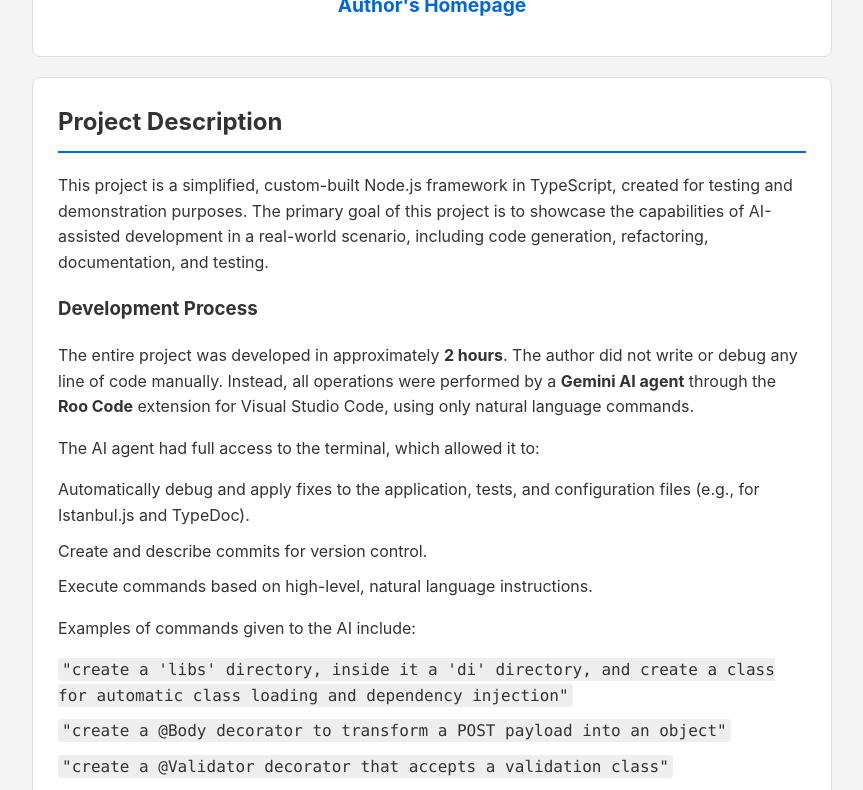
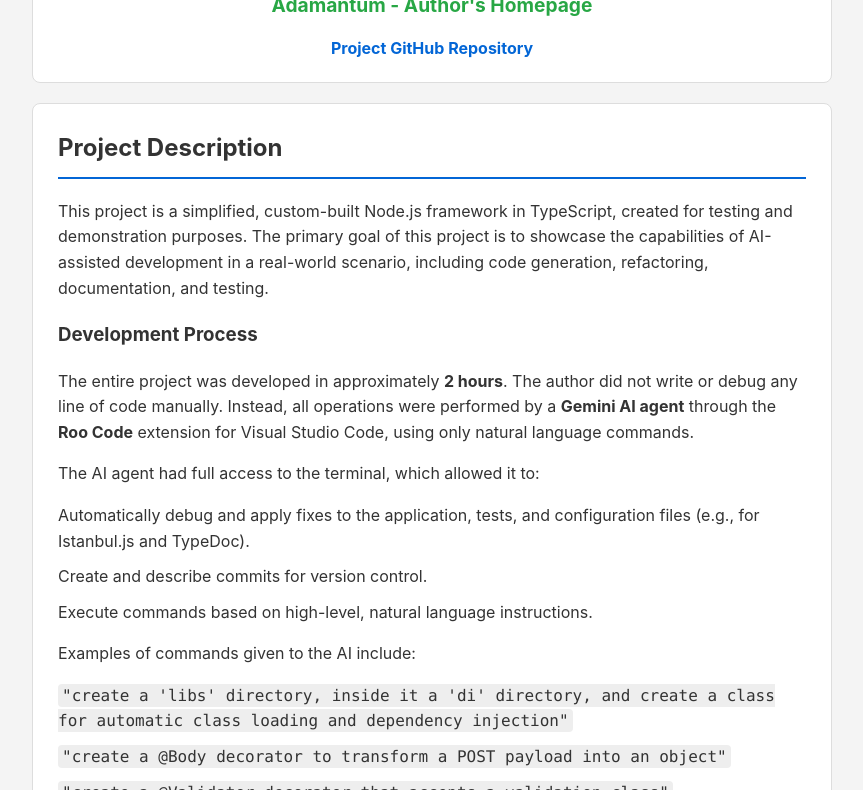
Before and after one commit to ajambor91/NodeAIFramework, a website: page docs/index.html in a window 1280 px wide. Shown: the part 102-892 px from the top of the page, without its empty margins (208-1071 px from the left). Drawn offline with Linux system fonts and the light colour scheme.

Commit message:
Docs: Update index.html with author and repo links

```diff
--- a/docs/index.html
+++ b/docs/index.html
@@ -31,6 +31,7 @@
             margin-bottom: 15px;
             font-size: 1.2em;
             font-weight: bold;
+            color: #28a745; /* A nice, gentle green */
         }
         .container {
             background-color: #fff;
@@ -77,7 +78,8 @@
 <body>
     <header>
         <h1>NodeAIFramework Project</h1>
-        <a href="https://adamantum.site/" target="_blank" class="author-link">Author's Homepage</a>
+        <a href="https://adamantum.site/" target="_blank" class="author-link">Adamantum - Author's Homepage</a>
+        <a href="https://github.com/ajambor91/NodeAIFramework?tab=readme-ov-file" target="_blank">Project GitHub Repository</a>
     </header>
 
     <div class="container">
```
